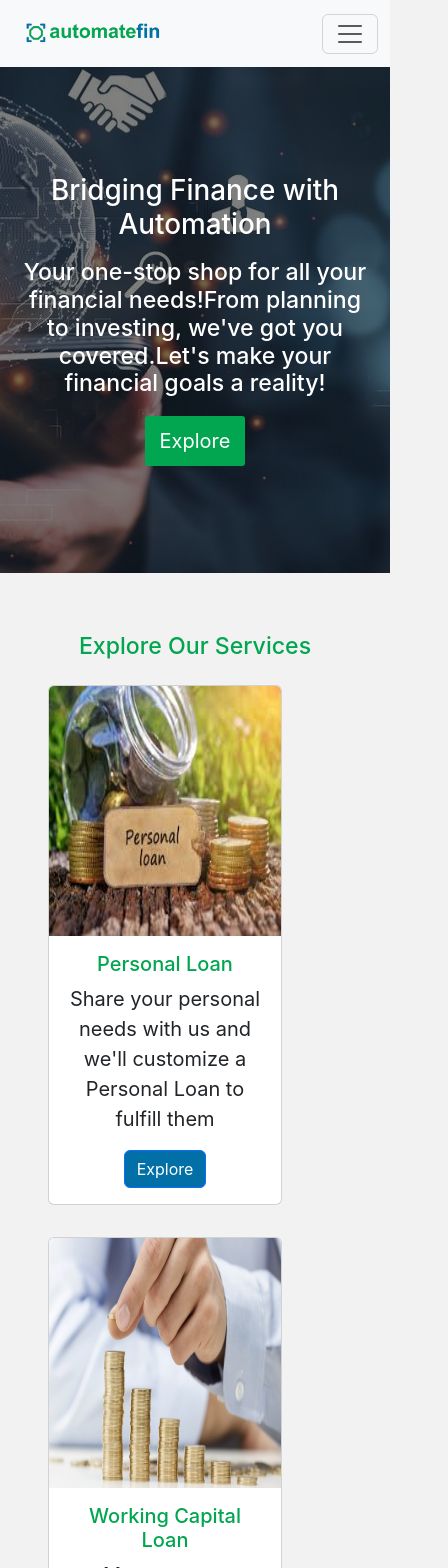
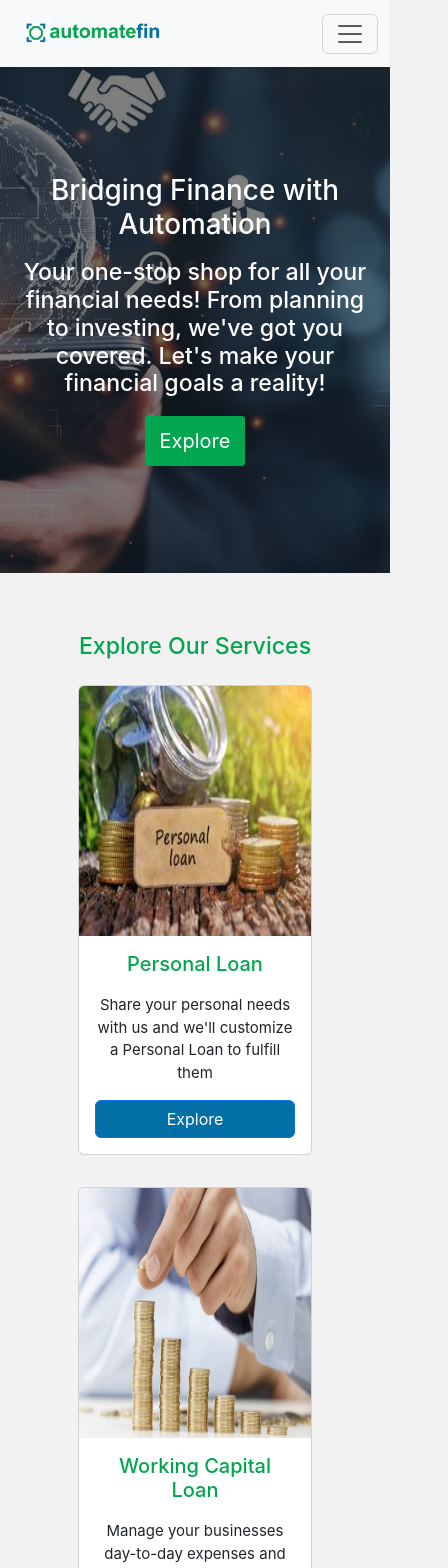
Before and after one commit to R4d104ct1v1ty/DgNote-Automatefin, a React (Create React App) app: page / in a window 390 px wide. Shown: the top 1568 px of the page, 448 px wide, since content can reach past the window. Built offline with nearby package versions, Linux system fonts and the light colour scheme.

Commit message:
Added scroll to top functionality on page transitions, made Homepage suuitable for mobile view

```diff
--- a/src/App.js
+++ b/src/App.js
@@ -10,11 +10,13 @@ import WCL from './WCL'
 import Cf from './ChannelFinance'
 import Vf from './VendorFinance'
 import Cu from './ContactUs'
+import ScrollToTop from './ScrollToTop';
 
 
 function App() {
   return (
     <BrowserRouter>
+      <ScrollToTop />
       <div className="App">
         <Navbar />
 
--- a/src/Home.js
+++ b/src/Home.js
@@ -27,7 +27,7 @@ const Home = () => {
         <div>
             <div className='hp-hero'>
                 <h1 style={{color:'#fff'}}>Bridging Finance with Automation</h1>
-                <h3 style={{color:'#fff', marginTop: '3%'}}>Your one-stop shop for all your financial needs!From planning to investing, we've got you covered.Let's make your financial goals a reality!</h3>
+                <h3 style={{color:'#fff', marginTop: '3%'}}>Your one-stop shop for all your financial needs! From planning to investing, we've got you covered. Let's make your financial goals a reality!</h3>
                 <button id="btn" onClick={scrollsec} style={{padding: '10px', borderRadius: '3px', backgroundColor:'#02A650', border: 'none', color: '#fff', marginTop: '3%', fontSize: '20px', paddingLeft:'15px', paddingRight: '15px'}}>Explore</button>
             </div>
             <div className='hp-explore-services' id="target" style={{display: 'flex', flexDirection: 'column', marginTop: '60px'}}>
@@ -63,8 +63,8 @@ const Home = () => {
         confidence to plan for a better tomorrow while enjoying today to the fullest. We make it happen with our range of easy-to-use financial products, backed by friendly service and user-friendly technology.
                     </span>
                 </div>
-                <div className='image-para' style={{width: '50%', marginTop: '5%', alignItems: 'center', justifyContent:'center'}}>
-                    <img src={WCU} alt=""  style={{width: '70%', minWidth: '350px'}}/>
+                <div className='image-para' style={{marginTop: '5%', alignItems: 'center', justifyContent:'center'}}>
+                    <img src={WCU} alt=""  style={{width: '100%', minWidth: '350px'}}/>
                 </div>
                 </div>
                 <div className='icons' style={{display: 'flex', margin: 'auto', justifyContent: 'center', marginTop: '60px'}}>
--- a/src/PlHero.js
+++ b/src/PlHero.js
@@ -9,7 +9,7 @@ const PlHero = () => {
 
     const changeVal1 = (event)=>{
         setVal1(event.target.value*100000);
-        const p = val1;
+        const p = (event.target.value*100000);
         const r = val2/1200;
         const n = val3*12;
         const installment = (p*r*(Math.pow((1+r),n)))/((Math.pow((1+r),n))-1)
@@ -17,8 +17,9 @@ const PlHero = () => {
     }
     const changeVal2 = (event)=>{
         setVal2(event.target.value);
+        console.log(event.target.value);
         const p = val1;
-        const r = val2/1200;
+        const r = (event.target.value)/1200;
         const n = val3*12;
         const installment = (p*r*(Math.pow((1+r),n)))/((Math.pow((1+r),n))-1)
         setEmi(Math.floor(installment));
@@ -27,7 +28,7 @@ const PlHero = () => {
         setVal3(event.target.value);
         const p = val1;
         const r = val2/1200;
-        const n = val3*12;
+        const n = (event.target.value)*12;
         const installment = (p*r*(Math.pow((1+r),n)))/((Math.pow((1+r),n))-1)
         setEmi(Math.floor(installment));
     }
--- /dev/null
+++ b/src/ScrollToTop.js
@@ -0,0 +1,12 @@
+import { useEffect } from "react";
+import { useLocation } from "react-router-dom";
+
+export default function ScrollToTop() {
+  const { pathname } = useLocation();
+
+  useEffect(() => {
+    window.scrollTo(0, 0);
+  }, [pathname]);
+
+  return null;
+}
--- a/src/VerticalCard.js
+++ b/src/VerticalCard.js
@@ -10,10 +10,10 @@ const VerticalCard = (props) => {
     return (
         <div className={`card mt-3 mx-${mg} mb-3`} style={{maxWidth: '25rem', width: '60%'}}>
             {imgsrc!=='none'?<img src={imgsrc} className="card-img-top" alt="..." style={{height: '250px'}}/>:<></>}
-            <div className="card-body">
+            <div className="card-body d-flex flex-column">
                 <h5 className="card-title" style={{color: '#02A650'}}>{title}</h5>
-                <p className="card-text">{content}</p>
-                {button === 'true'?<Link to={`/${link}`} className="btn btn-primary" style={{backgroundColor: '#0270A7'}}>Explore</Link>:<></>}
+                <p className="card-text" style={{fontSize: '15px', marginTop: '5%'}}>{content}</p>
+                {button === 'true'?<Link to={`/${link}`} className="btn btn-primary mt-auto" style={{backgroundColor: '#0270A7'}}>Explore</Link>:<></>}
             </div>
         </div>
      );
--- a/src/index.css
+++ b/src/index.css
@@ -47,6 +47,10 @@ p{
 
   .para-image{
     flex-direction: row;
+  }
+
+  .image-para{
+    margin-left: 10%;
   }
 
   /*about us*/
@@ -110,10 +114,19 @@ p{
   }
   .services{
     flex-direction: column;
+    justify-content: center;
+    align-items: center;
   }
 
   .hp-cards{
     flex-direction: column;
+    justify-content: center;
+  }
+
+  .para-image{
+    flex-direction: column;
+    justify-content: center;
+    align-items: center;
   }
 
   .au-hero{
```
